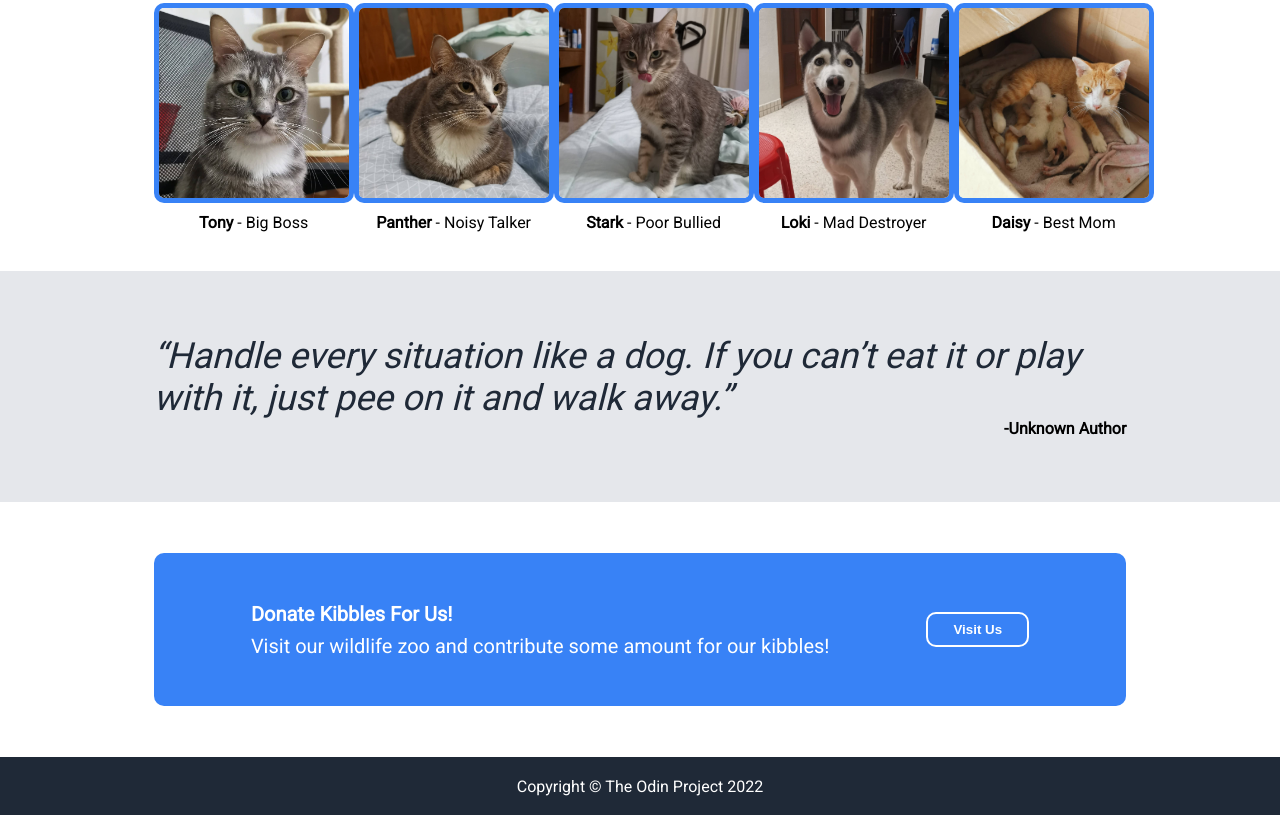
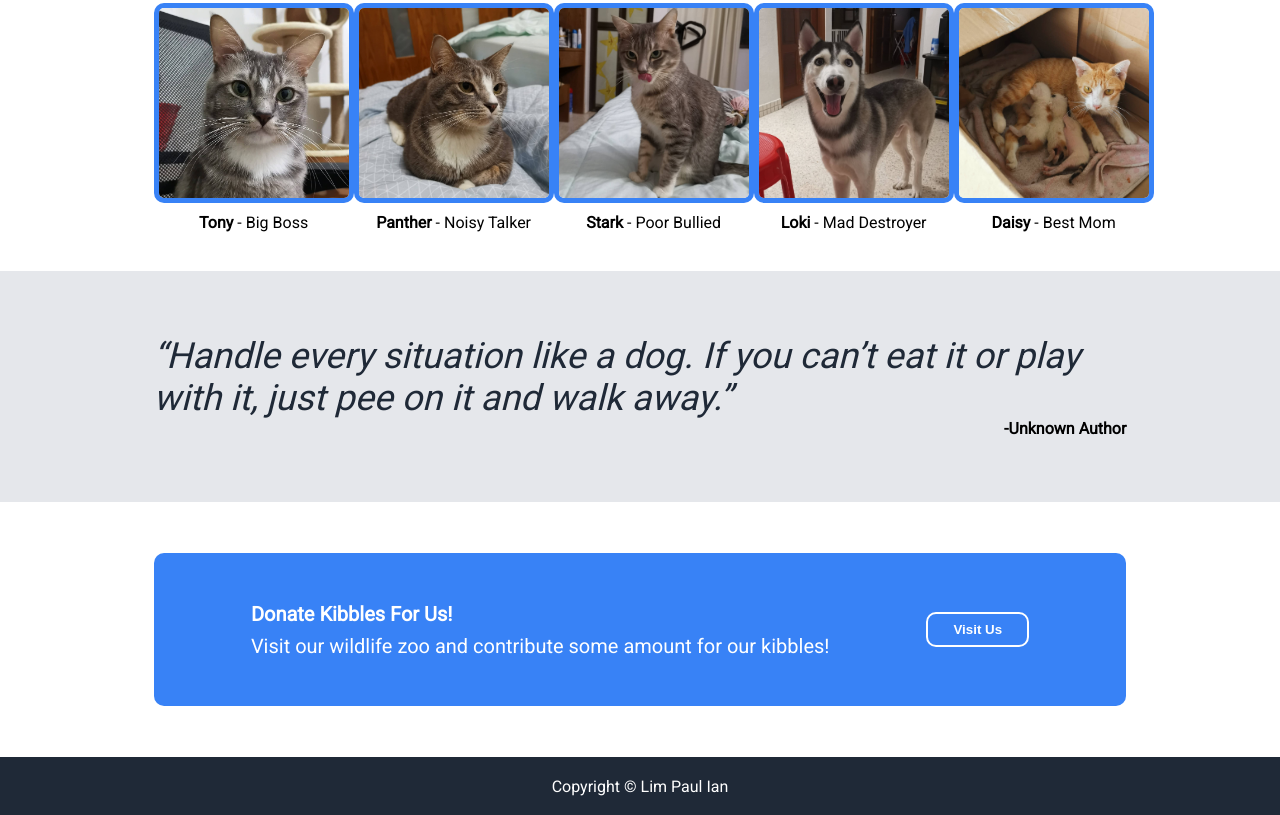
Before and after one commit to pauliand3138/avenzoo-landing-page, a plain HTML site: page index.html in a window 1280 px wide. Shown: the part 612-1427 px from the top of the page. Drawn offline with Linux system fonts and the light colour scheme.

Commit message:
Edit footer copyright text

```diff
--- a/index.html
+++ b/index.html
@@ -83,7 +83,7 @@
     </main>
     <footer>
         <div class="footer-content">
-            <p class="footer-text">Copyright &copy; The Odin Project 2022 </p>
+            <p class="footer-text">Copyright &copy; Lim Paul Ian </p>
         </div>
     </footer>
 </body>
```
